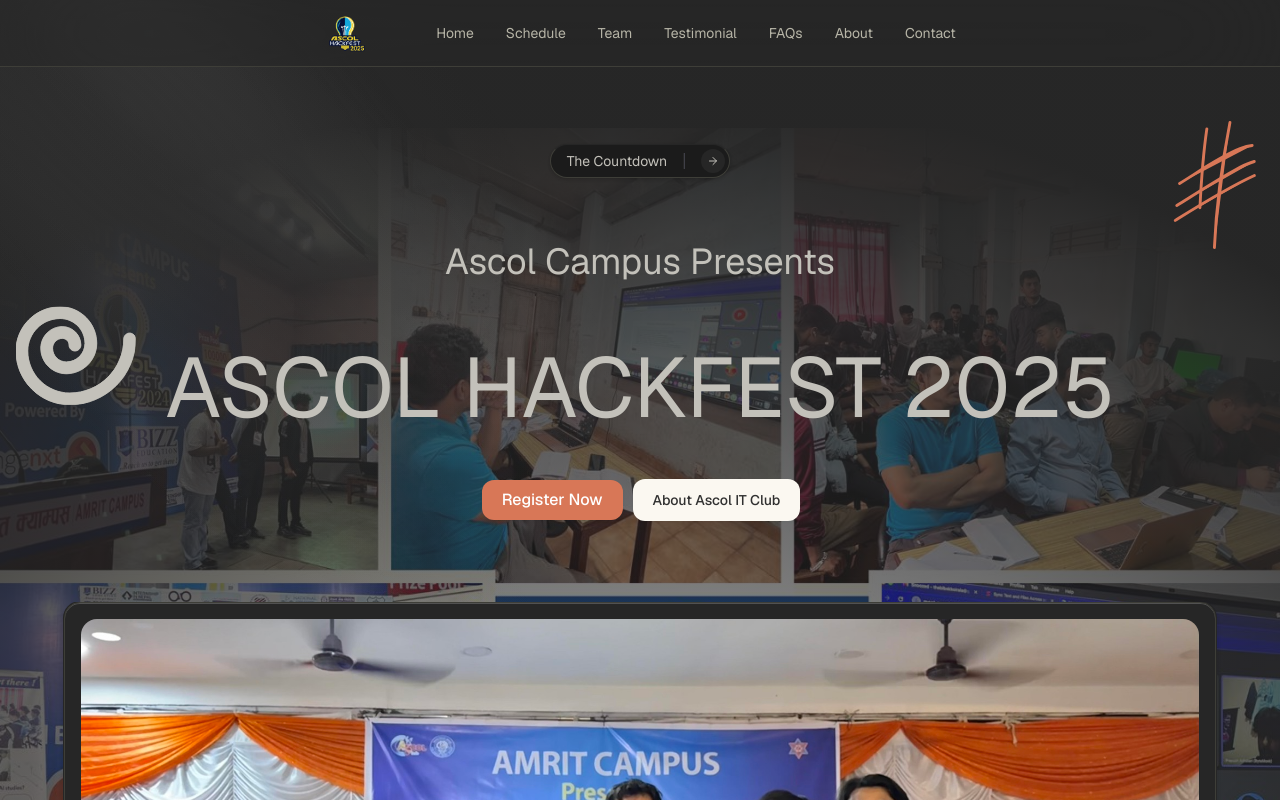
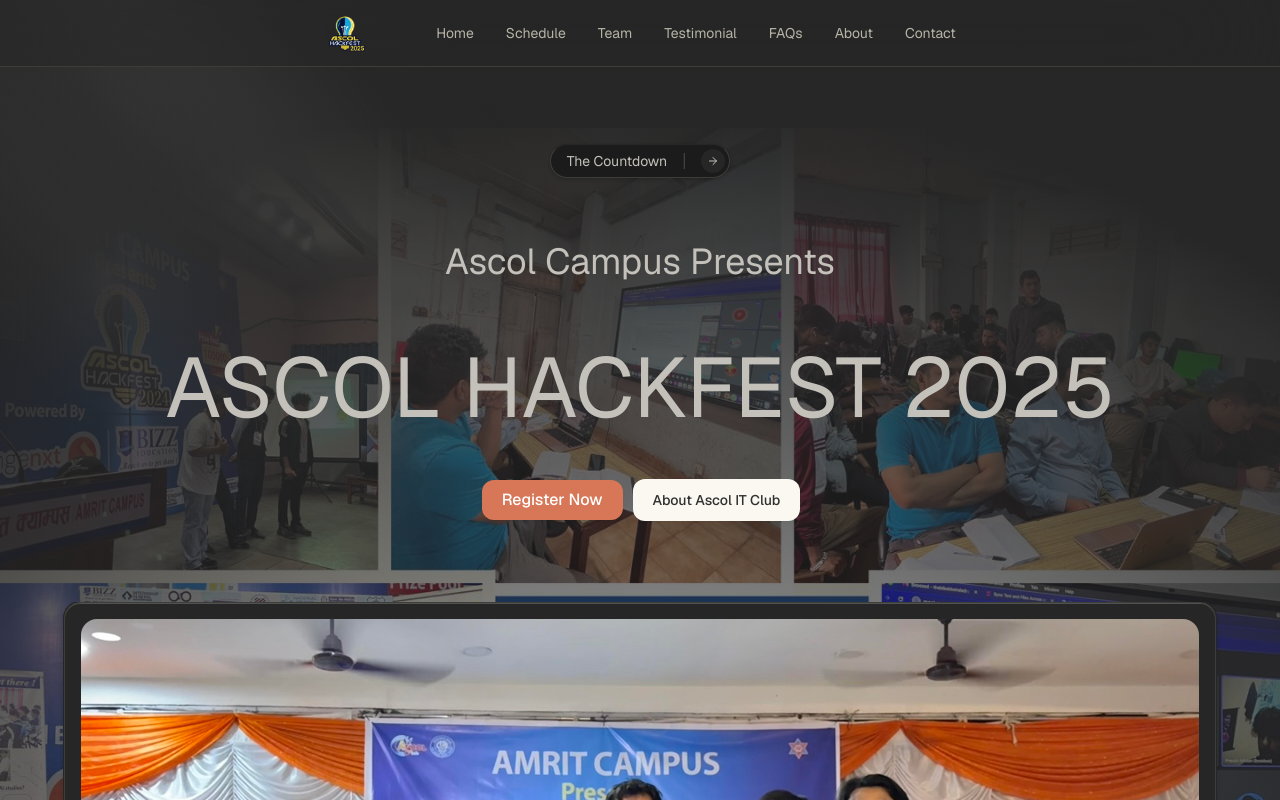
Before and after one commit to ascolitclub/hackfest, a Next.js app: page / in a window 1280 px wide. Shown: the top 800 px of the page. Built offline with nearby package versions, Linux system fonts and the light colour scheme.

Commit message:
responsive for mobile users

```diff
--- a/src/components/Hero/Hero.tsx
+++ b/src/components/Hero/Hero.tsx
@@ -1,10 +1,9 @@
 import React from "react";
 import Link from "next/link";
-import { ArrowRight, ChevronRight } from "lucide-react";
+import { ArrowRight } from "lucide-react";
 import { Button } from "@/components/ui/Button";
 import Image from "next/image";
-import { HashTag } from "../Doodles/HashTag";
-import { Spiral } from "../Doodles/Spiral";
+
 // import { TextEffect } from "@/components/motion";
 // import { AnimatedGroup } from "@/components/motion-primitives/animated-group";
 
@@ -21,44 +20,16 @@
           <div className="h-320 -translate-y-87.5 absolute left-0 top-0 w-60 -rotate-45 bg-[radial-gradient(50%_50%_at_50%_50%,hsla(0,0%,85%,.04)_0,hsla(0,0%,45%,.02)_80%,transparent_100%)]" />
         </div>
         <section>
-          <div className="relative pt-24 md:pt-36">
-            {/* <AnimatedGroup
-              variants={{
-                container: {
-                  visible: {
-                    transition: {
-                      delayChildren: 1,
-                    },
-                  },
-                },
-                item: {
-                  hidden: {
-                    opacity: 0,
-                    y: 20,
-                  },
-                  visible: {
-                    opacity: 1,
-                    y: 0,
-                    transition: {
-                      type: "spring",
-                      bounce: 0.3,
-                      duration: 2,
-                    },
-                  },
-                },
-              }}
-              className="absolute inset-0 -z-20"
-            > */}
           <Image
             src="/hackfest-main-img.jpg"
             alt="background"
-              className="absolute inset-x-0 top-56 -z-20 lg:top-32 block"
+            className="absolute inset-x-0 md:top-56 -z-20 lg:top-32 block"
             width="3276"
             decoding="async"
             loading="eager"
-              height="4095"
+            height="4500"
           />
-            {/* </AnimatedGroup> */}
+          <div className="relative pt-24 md:pt-36">
             <div className="absolute inset-0 -z-10 size-full [background:radial-gradient(125%_125%_at_50%_100%,transparent_0%,var(--color-background)_75%)]"></div>
             <div className="mx-auto max-w-7xl px-6">
               <div className="text-center sm:mx-auto lg:mr-auto lg:mt-0">
@@ -115,7 +86,6 @@
                       href="https://www.ascolitclub.com"
                       target="_blank"
                       rel="noopener noreferrer"
-
                     >
                       <span className="text-nowrap">About Ascol IT Club</span>
                     </a>
@@ -137,14 +107,14 @@
                 ...transitionVariants,
               }}
             > */}
-            <div className="relative -mr-56 mt-8 overflow-hidden px-2 sm:mr-0 sm:mt-12 md:mt-20">
+            <div className="relative w-[100%] -mr-56 mt-8 overflow-hidden px-2 sm:mr-0 sm:mt-12 md:mt-20">
               <div
                 aria-hidden
                 className="bg-linear-to-b to-background absolute inset-0 z-10 from-transparent from-35%"
               />
               <div className="inset-shadow-2xs ring-background dark:inset-shadow-white/20 bg-background relative mx-auto max-w-6xl overflow-hidden rounded-2xl border p-4 shadow-lg shadow-zinc-950/15 ring-1">
                 <Image
-                  className="bg-background  relative hidden rounded-2xl dark:block"
+                  className="bg-background rounded-2xl dark:block"
                   src="/ascolitclub.jpg"
                   alt="app screen"
                   width="2700"
@@ -152,33 +122,8 @@
                 />
               </div>
             </div>
-            {/* </AnimatedGroup> */}
           </div>
         </section>
-        <section className="bg-background pb-16 pt-16">
-          <div className="group relative m-auto max-w-5xl px-6">
-            <div className="absolute inset-0 z-10 flex scale-95 items-center justify-center opacity-0 duration-500 group-hover:scale-100 group-hover:opacity-100">
-              <Link
-                href="/"
-                className="block text-sm duration-150 hover:opacity-75"
-              >
-                <span> Meet Our Customers</span>
-
-                <ChevronRight className="ml-1 inline-block size-3" />
-              </Link>
-            </div>
-          </div>
-        </section>
-
-        <HashTag
-          size={130}
-          className="hidden lg:block absolute top-[120px] right-0 text-primary"
-        />
-
-        <Spiral
-          size={120}
-          className="hidden lg:block absolute top-[296px] left-4 text-foreground"
-        />
       </main>
     </>
   );
```
Lines whose indentation alone changed are shown as unchanged.
